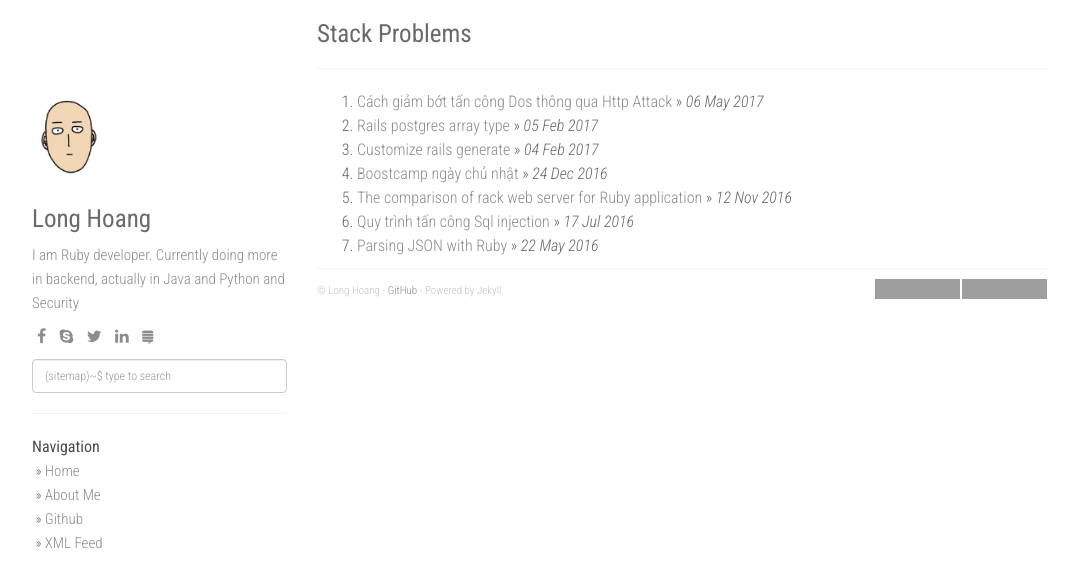
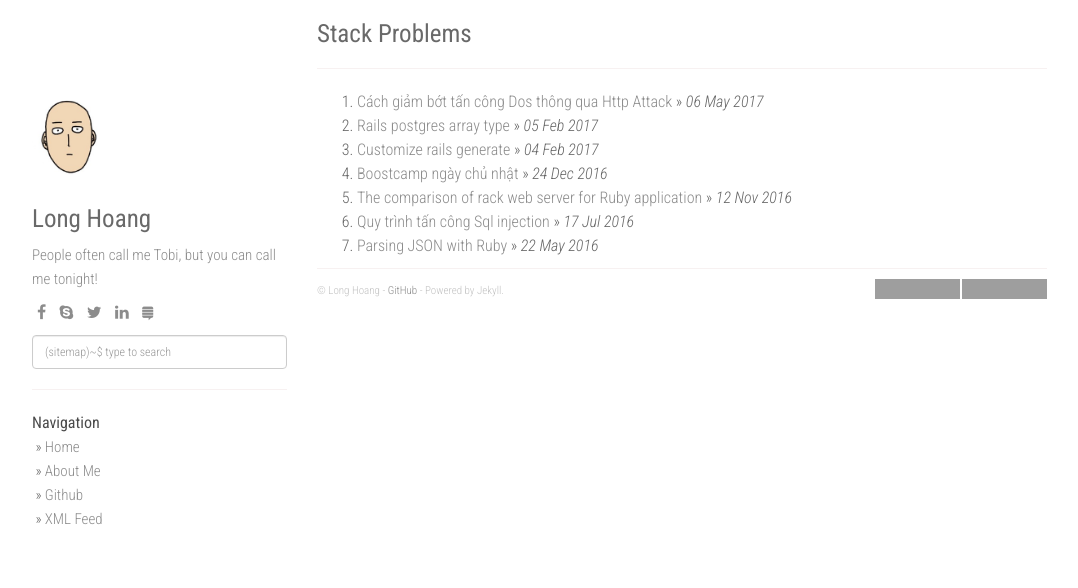
Before and after one commit to SFzxc/SFzxc.github.io, a Jekyll site: the page built from index.html, in a window 1280 px wide. Shown: the top 588 px of the page, without its empty margins (53-1131 px from the left). Built offline with Jekyll 4.4.1, drawn with Linux system fonts in a browser that asks for light colours; nearby versions of some CDN libraries; the list of posts is cut into pages by our own code; grey boxes are pictures that could not be loaded.

Commit message:
Update _config.yml

```diff
--- a/_config.yml
+++ b/_config.yml
@@ -1,8 +1,8 @@
 title: Stack Problems
 description: My Personal Stack Problems
 author: Long Hoang
-github: https://github.com/tobilova
-about: I am Ruby developer. Currently doing more in backend, actually in Java and Python and Security
+github: https://github.com/Sfzxc
+about: People often call me Tobi, but you can call me tonight!
 disqus_shortname: stackproblems
 google_analytics: UA-38123532-2
 
```
